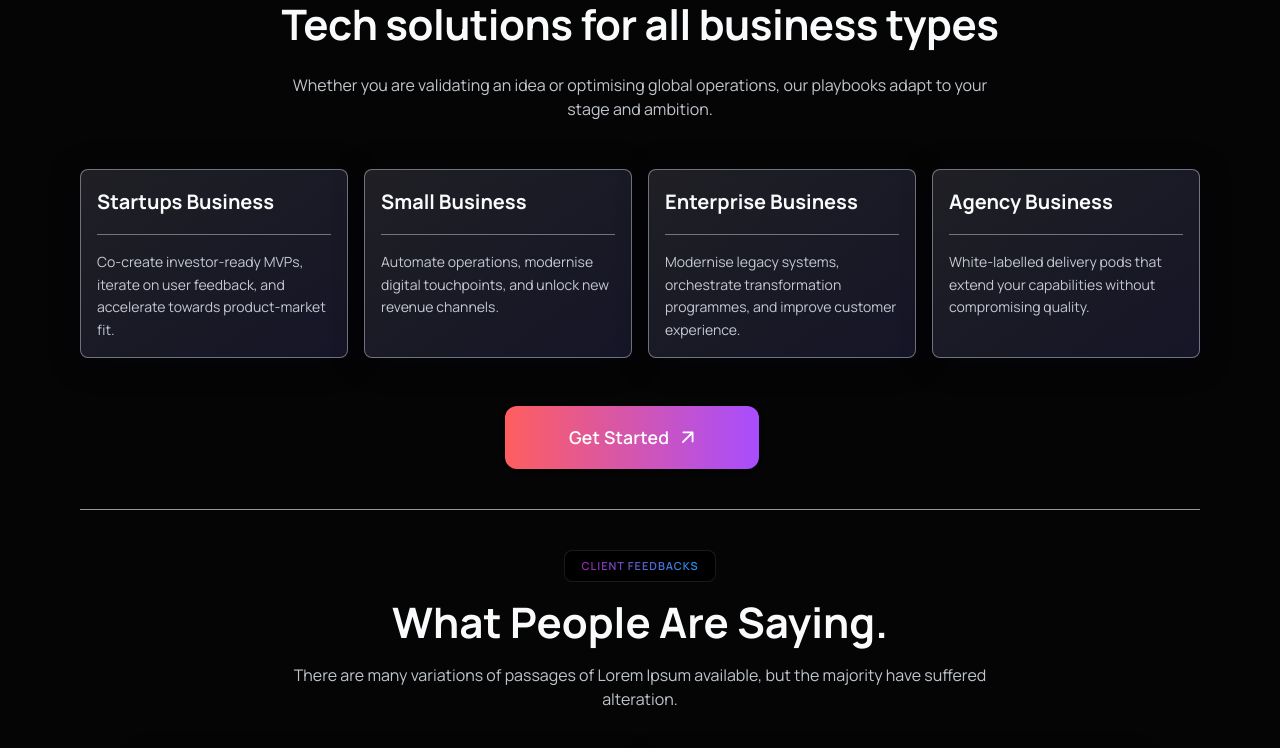
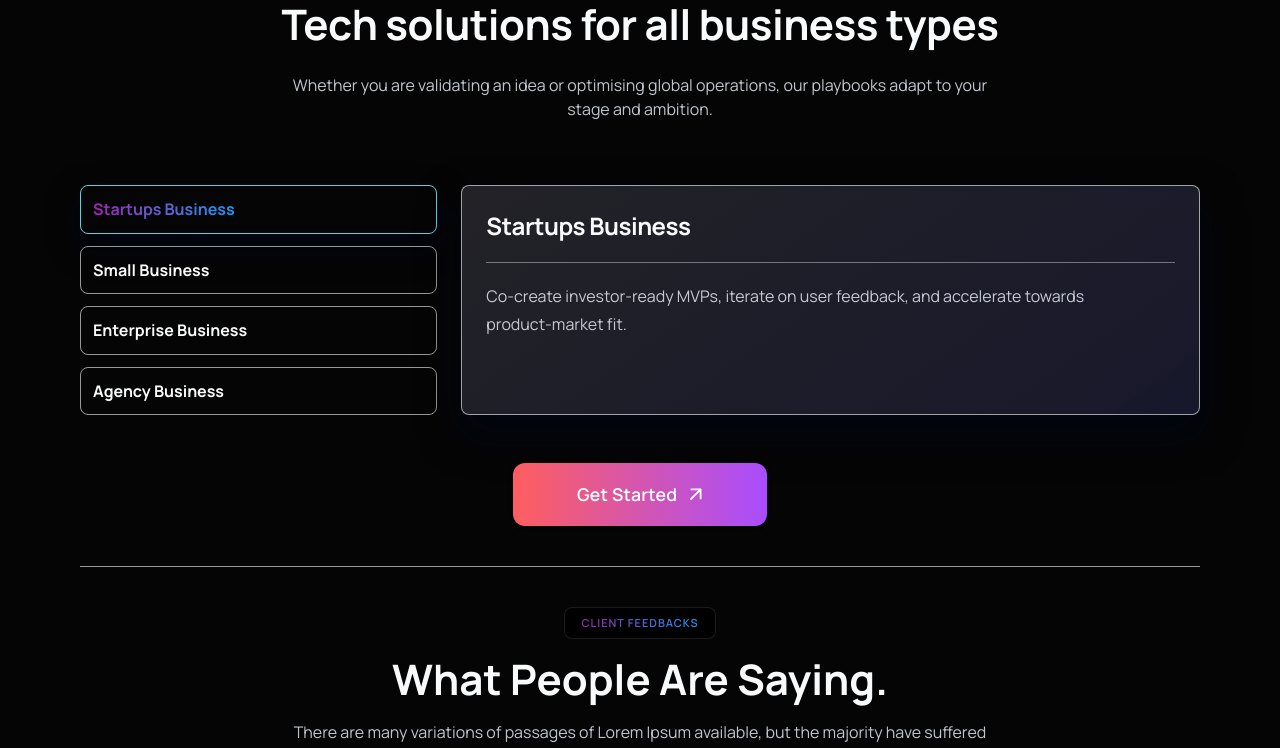
Before and after one commit to khushalishah2611/vedx-solutions-2, a React (Vite) app in the folder frontend/: page / in a window 1280 px wide. Shown: the part 5185-5933 px from the top of the page. Built offline with nearby package versions, Linux system fonts and the light colour scheme.

Commit message:
final code

```diff
--- a/frontend/src/components/sections/servicepage/ServicesBusinessSolutions.jsx
+++ b/frontend/src/components/sections/servicepage/ServicesBusinessSolutions.jsx
@@ -1,13 +1,16 @@
+import { useEffect, useState } from 'react';
 import ArrowOutwardRoundedIcon from '@mui/icons-material/ArrowOutwardRounded';
 import {
   Box,
   Button,
+  ButtonBase,
   Divider,
   Grid,
   Paper,
   Stack,
   Typography,
   alpha,
+  useMediaQuery,
   useTheme,
 } from '@mui/material';
 import { businessSolutions } from '../../../data/servicesPage.js';
@@ -15,9 +18,22 @@ import { businessSolutions } from '../../../data/servicesPage.js';
 const ServicesBusinessSolutions = () => {
   const theme = useTheme();
   const isDark = theme.palette.mode === 'dark';
-  const dividerColor = alpha(theme.palette.divider, isDark ? 0.4 : 0.6);
   const subtleText = alpha(theme.palette.text.secondary, isDark ? 0.85 : 0.78);
   const accentColor = isDark ? '#67e8f9' : theme.palette.primary.main;
+  const dividerColor = alpha(theme.palette.divider, isDark ? 0.4 : 0.6);
+
+  const isMdUp = useMediaQuery(theme.breakpoints.up('md'));
+
+  // animation + selection
+  const [animate, setAnimate] = useState(false);
+  const [activeIndex, setActiveIndex] = useState(0); // first index selected by default
+
+  useEffect(() => {
+    const timer = setTimeout(() => setAnimate(true), 60);
+    return () => clearTimeout(timer);
+  }, []);
+
+  const activeSolution = businessSolutions[activeIndex];
 
   return (
     <Box component="section">
@@ -25,7 +41,7 @@ const ServicesBusinessSolutions = () => {
       <Stack
         spacing={3}
         sx={{
-          mb: 6,
+          mb: { xs: 6, md: 8 },
           alignItems: 'center',
           textAlign: 'center',
         }}
@@ -36,6 +52,9 @@ const ServicesBusinessSolutions = () => {
             fontSize: { xs: 32, md: 42 },
             fontWeight: 700,
             letterSpacing: '-0.5px',
+            opacity: animate ? 1 : 0,
+            transform: animate ? 'translateY(0)' : 'translateY(10px)',
+            transition: 'opacity 0.45s ease, transform 0.45s ease',
           }}
         >
           Tech solutions for all business types
@@ -45,6 +64,10 @@ const ServicesBusinessSolutions = () => {
           sx={{
             color: subtleText,
             maxWidth: 720,
+            opacity: animate ? 1 : 0,
+            transform: animate ? 'translateY(0)' : 'translateY(10px)',
+            transition: 'opacity 0.45s ease, transform 0.45s ease',
+            transitionDelay: '80ms',
           }}
         >
           Whether you are validating an idea or optimising global operations,
@@ -52,20 +75,23 @@ const ServicesBusinessSolutions = () => {
         </Typography>
       </Stack>
 
-      {/* Cards */}
-      <Grid container spacing={2}>
-        {businessSolutions.map((solution) => (
-          <Grid item xs={12} sm={6} md={3} key={solution.title}>
+      {/* === MOBILE LAYOUT (cards) – same style you liked === */}
+      <Grid
+        container
+        spacing={2}
+        sx={{ display: { xs: 'flex', md: 'none' } }}
+      >
+        {businessSolutions.map((solution, index) => (
+          <Grid item xs={12} sm={6} key={solution.title}>
             <Paper
               elevation={0}
               sx={{
                 height: '100%',
                 borderRadius: 0.5,
-                p: 2,
+                p: 2.5,
                 display: 'flex',
                 flexDirection: 'column',
-                justifyContent: 'space-between',
-                gap: 2,
+                justifyContent: 'center',
                 backgroundColor: alpha(
                   theme.palette.background.paper,
                   isDark ? 0.7 : 0.95
@@ -77,12 +103,17 @@ const ServicesBusinessSolutions = () => {
                 boxShadow: isDark
                   ? '0 4px 30px rgba(2,6,23,0.35)'
                   : '0 4px 30px rgba(15,23,42,0.15)',
-                transition: 'all 0.35s ease',
-                transform: 'translateY(0)',
+                opacity: animate ? 1 : 0,
+                transform: animate ? 'translateY(0)' : 'translateY(12px)',
+                transition:
+                  'opacity 0.45s ease, transform 0.45s ease, box-shadow 0.35s ease, border-color 0.35s ease',
+                transitionDelay: animate ? `${index * 70}ms` : '0ms',
                 '&:hover': {
                   transform: 'translateY(-8px)',
                   borderColor: alpha(accentColor, isDark ? 0.9 : 0.8),
-
+                  boxShadow: isDark
+                    ? '0 16px 40px rgba(2,6,23,0.6)'
+                    : '0 18px 40px rgba(15,23,42,0.22)',
                 },
               }}
             >
@@ -93,13 +124,16 @@ const ServicesBusinessSolutions = () => {
                     fontWeight: 700,
                     textDecoration: 'none',
                     cursor: 'pointer',
-                    transition: 'color 0.3s ease, background-image 0.3s ease',
+                    transition:
+                      'color 0.3s ease, background-image 0.3s ease, transform 0.3s ease',
                     '&:hover': {
                       color: 'transparent',
-                      backgroundImage: 'linear-gradient(90deg, #9c27b0 0%, #2196f3 100%)',
+                      backgroundImage:
+                        'linear-gradient(90deg, #9c27b0 0%, #2196f3 100%)',
                       WebkitBackgroundClip: 'text',
                       backgroundClip: 'text',
                       WebkitTextFillColor: 'transparent',
+                      transform: 'translateY(-2px)',
                     },
                   }}
                 >
@@ -121,8 +155,123 @@ const ServicesBusinessSolutions = () => {
             </Paper>
           </Grid>
         ))}
+      </Grid>
 
-        {/* Centered Button */}
+      {/* === DESKTOP LAYOUT (left list + right description) === */}
+      <Grid
+        container
+        spacing={3}
+        sx={{ display: { xs: 'none', md: 'flex' } }}
+      >
+        {/* Left: List of titles */}
+        <Grid item xs={12} md={4}>
+          <Stack spacing={1.5}>
+            {businessSolutions.map((solution, index) => {
+              const isActive = index === activeIndex;
+              return (
+                <ButtonBase
+                  key={solution.title}
+                  onClick={() => setActiveIndex(index)}
+                  sx={{
+                    width: '100%',
+                    justifyContent: 'flex-start',
+                    borderRadius: 0.5,
+                    p: 1.5,
+                    textAlign: 'left',
+                    alignItems: 'flex-start',
+                    border: `1px solid ${isActive
+                        ? alpha(accentColor, isDark ? 0.9 : 0.8)
+                        : alpha(theme.palette.divider, 0.6)
+                      }`,
+                    boxShadow: isActive
+                      ? isDark
+                        ? '0 12px 30px rgba(2,6,23,0.7)'
+                        : '0 14px 30px rgba(15,23,42,0.18)'
+                      : 'none',
+                    opacity: animate ? 1 : 0,
+                    transform: animate
+                      ? 'translateY(0)'
+                      : 'translateY(10px)',
+                    transition:
+                      'opacity 0.35s ease, transform 0.35s ease, background 0.3s ease, border-color 0.3s ease, box-shadow 0.3s ease',
+                    transitionDelay: animate ? `${index * 60}ms` : '0ms',
+
+                  }}
+                >
+                  <Typography
+                    variant="subtitle1"
+                    sx={{
+                      fontWeight: 700,
+                      lineHeight: 1.4,
+                      backgroundImage: isActive
+                        ? 'linear-gradient(90deg, #9c27b0 0%, #2196f3 100%)'
+                        : 'none',
+                      color: isActive ? 'transparent' : 'inherit',
+                      WebkitBackgroundClip: isActive ? 'text' : 'unset',
+                      backgroundClip: isActive ? 'text' : 'unset',
+                      WebkitTextFillColor: isActive ? 'transparent' : 'inherit',
+                    }}
+                  >
+                    {solution.title}
+                  </Typography>
+                </ButtonBase>
+              );
+            })}
+          </Stack>
+        </Grid>
+
+        {/* Right: Description of selected title */}
+        <Grid item xs={12} md={8}>
+          <Paper
+            elevation={0}
+            key={activeSolution?.title}
+            sx={{
+              height: '100%',
+              borderRadius: 0.5,
+              p: 3,
+              backgroundColor: alpha(
+                theme.palette.background.paper,
+                isDark ? 0.9 : 0.98
+              ),
+              border: `1px solid ${alpha(theme.palette.divider, 0.6)}`,
+              boxShadow: isDark
+                ? '0 18px 40px rgba(2,6,23,0.7)'
+                : '0 20px 45px rgba(15,23,42,0.18)',
+              opacity: animate ? 1 : 0,
+              transform: animate ? 'translateY(0)' : 'translateY(14px)',
+              transition:
+                'opacity 0.45s ease, transform 0.45s ease, box-shadow 0.35s ease',
+            }}
+          >
+            <Stack spacing={2.5}>
+              <Typography
+                variant="h5"
+                sx={{
+                  fontWeight: 700,
+                  letterSpacing: '-0.02em',
+                }}
+              >
+                {activeSolution?.title}
+              </Typography>
+
+              <Divider sx={{ borderColor: dividerColor }} />
+
+              <Typography
+                variant="body1"
+                sx={{
+                  color: subtleText,
+                  lineHeight: 1.7,
+                  maxWidth: 640,
+                }}
+              >
+                {activeSolution?.description}
+              </Typography>
+            </Stack>
+          </Paper>
+        </Grid>
+      </Grid>
+
+      {/* Centered Button (common for both layouts) */}
       <Stack alignItems="center" sx={{ width: '100%', mt: 6 }}>
         <Button
           variant="contained"
@@ -138,14 +287,14 @@ const ServicesBusinessSolutions = () => {
             px: { xs: 4, md: 8 },
             py: { xs: 1.5, md: 2 },
             '&:hover': {
-                background: 'linear-gradient(90deg, #FF4C4C 0%, #9939FF 100%)',
+              background:
+                'linear-gradient(90deg, #FF4C4C 0%, #9939FF 100%)',
             },
           }}
         >
           Get Started
         </Button>
       </Stack>
-      </Grid>
     </Box>
   );
 };
```
Lines whose indentation alone changed are shown as unchanged.
